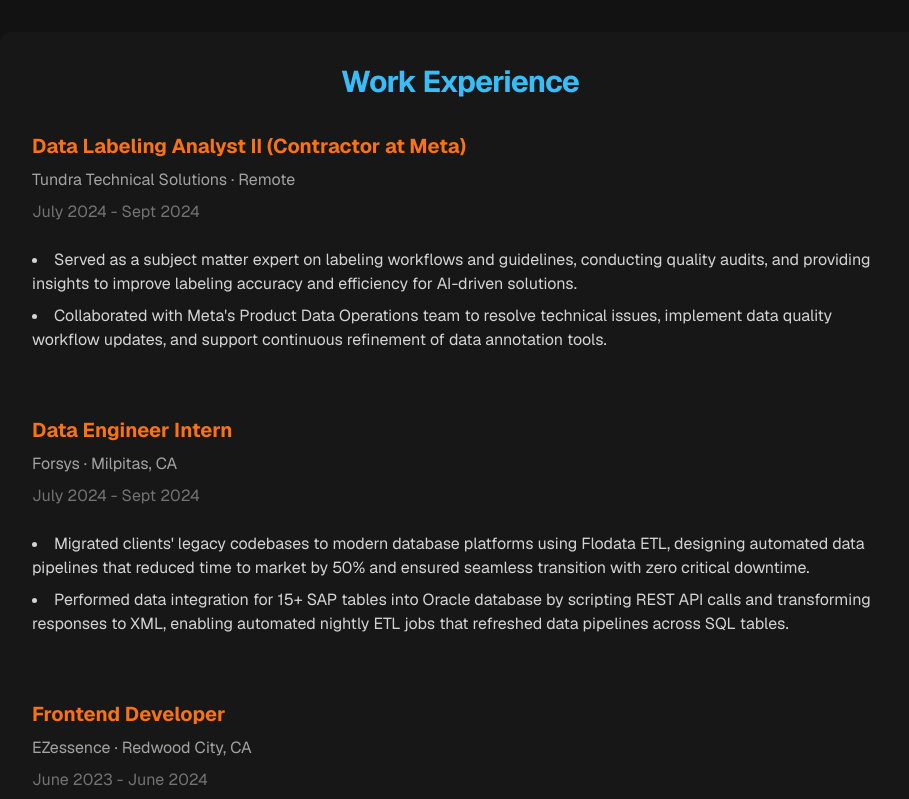
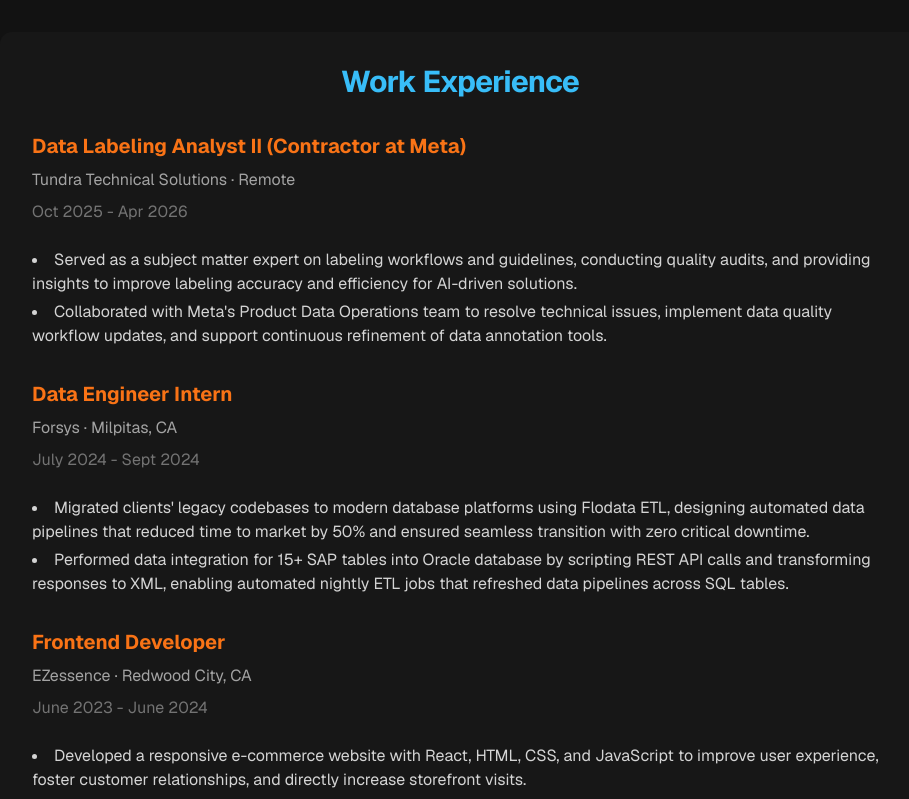
Before and after one commit to Peak1260/Portfolio, a Next.js app: page / in a window 1280 px wide. Shown: the part 1620-2419 px from the top of the page, without its empty margins (180-1089 px from the left). Built offline with nearby package versions, Linux system fonts and the light colour scheme.

Commit message:
updated date of work and slight style changes in the experience section

```diff
--- a/app/page.tsx
+++ b/app/page.tsx
@@ -181,12 +181,12 @@ export default function HomePage() {
         <h1 className="text-3xl font-bold tracking-tight mb-8 text-sky-400 text-center">
           Work Experience
         </h1>
-        <div className="flex flex-col gap-16">
+        <div className="flex flex-col gap-8">
           <Section>
             <h2 className="text-xl font-bold text-orange-500">Data Labeling Analyst II (Contractor at Meta)</h2>
             <p className="text-neutral-400">Tundra Technical Solutions · Remote</p>
-            <p className="text-neutral-500">July 2024 - Sept 2024</p>
-            <ul className="list-disc list-inside space-y-2 text-neutral-300 mt-4">
+            <p className="text-neutral-500">Oct 2025 - Apr 2026</p>
+            <ul className="list-disc list-inside space-y-1 text-neutral-300 mt-4">
               <li>
                 Served as a subject matter expert on labeling workflows and guidelines, conducting quality audits, and providing insights to improve labeling accuracy and efficiency for AI-driven solutions.
               </li>
@@ -199,7 +199,7 @@ export default function HomePage() {
             <h2 className="text-xl font-bold text-orange-500">Data Engineer Intern</h2>
             <p className="text-neutral-400">Forsys · Milpitas, CA</p>
             <p className="text-neutral-500">July 2024 - Sept 2024</p>
-            <ul className="list-disc list-inside space-y-2 text-neutral-300 mt-4">
+            <ul className="list-disc list-inside space-y-1 text-neutral-300 mt-4">
               <li>
                 Migrated clients&apos; legacy codebases to modern database platforms using Flodata ETL, designing automated data pipelines that reduced time to market by 50% and ensured seamless transition with zero critical downtime.
               </li>
@@ -213,7 +213,7 @@ export default function HomePage() {
             <h2 className="text-xl font-bold text-orange-500">Frontend Developer</h2>
             <p className="text-neutral-400">EZessence · Redwood City, CA</p>
             <p className="text-neutral-500">June 2023 - June 2024</p>
-            <ul className="list-disc list-inside space-y-2 text-neutral-300 mt-4">
+            <ul className="list-disc list-inside space-y-1 text-neutral-300 mt-4">
               <li>
                 Developed a responsive e-commerce website with React, HTML, CSS, and JavaScript to improve user experience, foster customer relationships, and directly increase storefront visits.
               </li>
```
